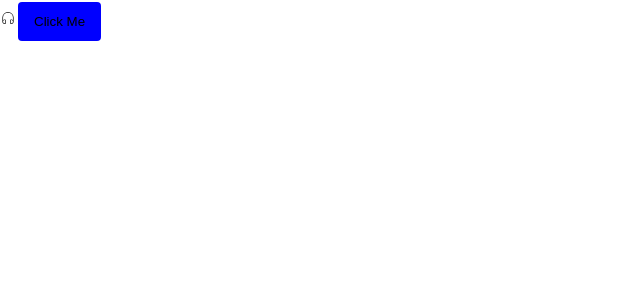
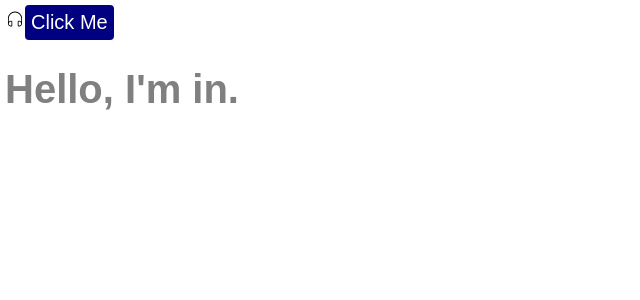
Before and after one commit to bhaumikk09/ReactJs_Learning, a React (Create React App) app in the folder myapp/: page / in a window 1280 px wide. Shown: the top 300 px of the page, without its empty margins (0-640 px from the left). Built offline with nearby package versions, Linux system fonts and the light colour scheme.

Commit message:
Added Css to multiple Component

```diff
--- a/myapp/src/App.js
+++ b/myapp/src/App.js
@@ -1,5 +1,7 @@
 import Button from "./components/Button/Button";
 import { CiHeadphones } from "react-icons/ci";
+import Message from "./components/Message";
+
 
 
 export default function App()
@@ -8,6 +10,8 @@ export default function App()
     <>
     <CiHeadphones />
     <Button/>
+
+    <Message/>
     </>
       )
 
--- a/myapp/src/components/Button/Button.css
+++ b/myapp/src/components/Button/Button.css
@@ -1,13 +1,16 @@
 .btn{
-    padding: 12px 16px;
-    margin: 2px;
+    padding: 6px;
     border-radius: 4px;
     border: 1px;
-    background-color: blue;
+    background-color: navy;
+    color: white;
+    font-family: arial,sans-serif;
+    font-size: 20px;
+
+
 }
 
-.btn-primary{
-    color: aliceblue;
-    font-family: arial,sans-serif;
-    font-size: 10px;
+button:hover{
+        color: white;
+        background-color: black;
 }
--- /dev/null
+++ b/myapp/src/components/Message.css
@@ -0,0 +1,15 @@
+body{
+    padding: 5px;
+    font-family: Arial, sans-serif;
+    font-weight: 300;
+    font-size: 20px;
+    margin: 0px 0px 0px;
+}
+
+h1{
+    color: gray;
+}
+
+h1:hover{
+    color: black;
+}
--- a/myapp/src/components/message.jsx
+++ b/myapp/src/components/message.jsx
@@ -1,5 +1,4 @@
-
-
+import "./Message.css";
 
 function Message(){
 
```
Also changed, not shown: 1 other file (tests, documents, lock files or other folders).
